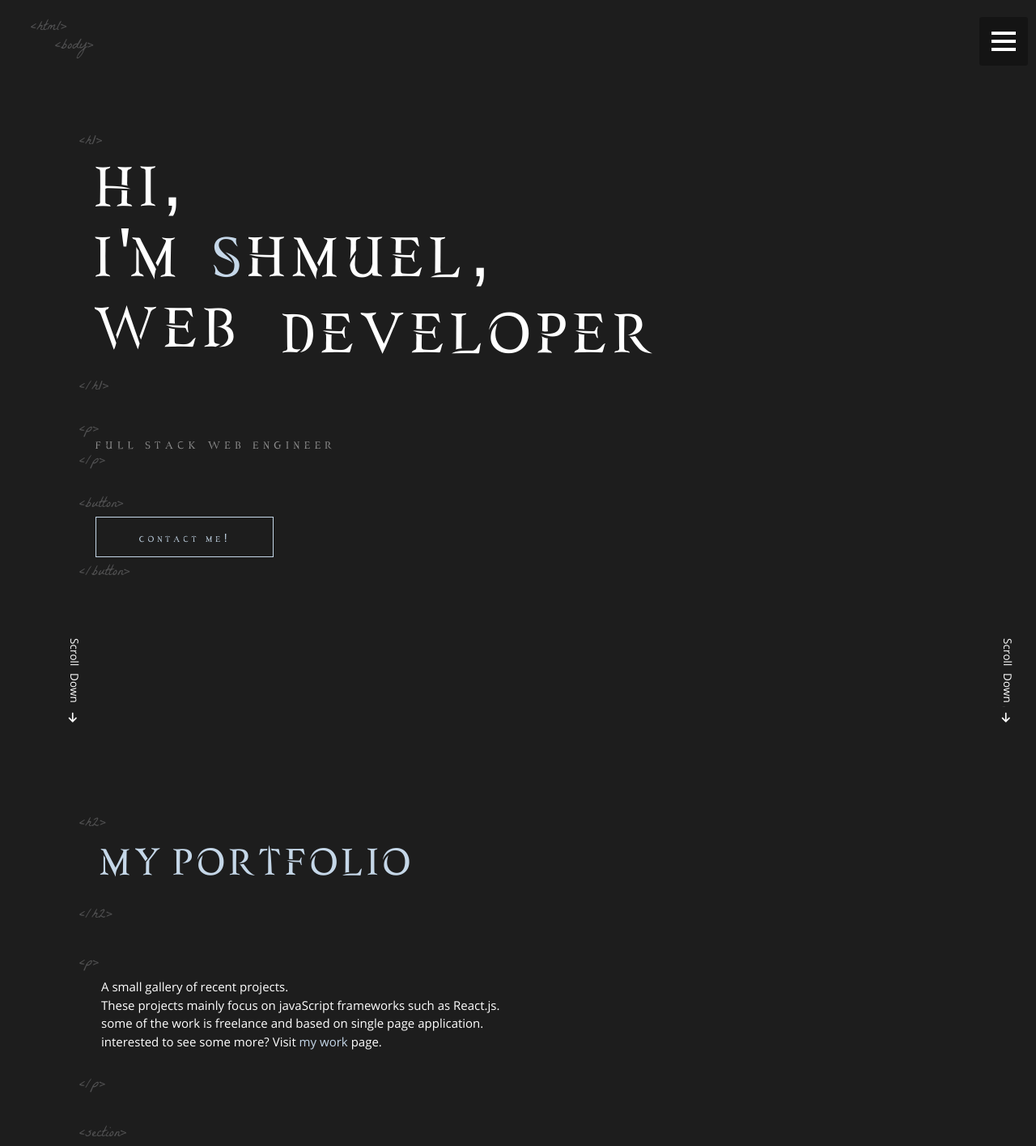
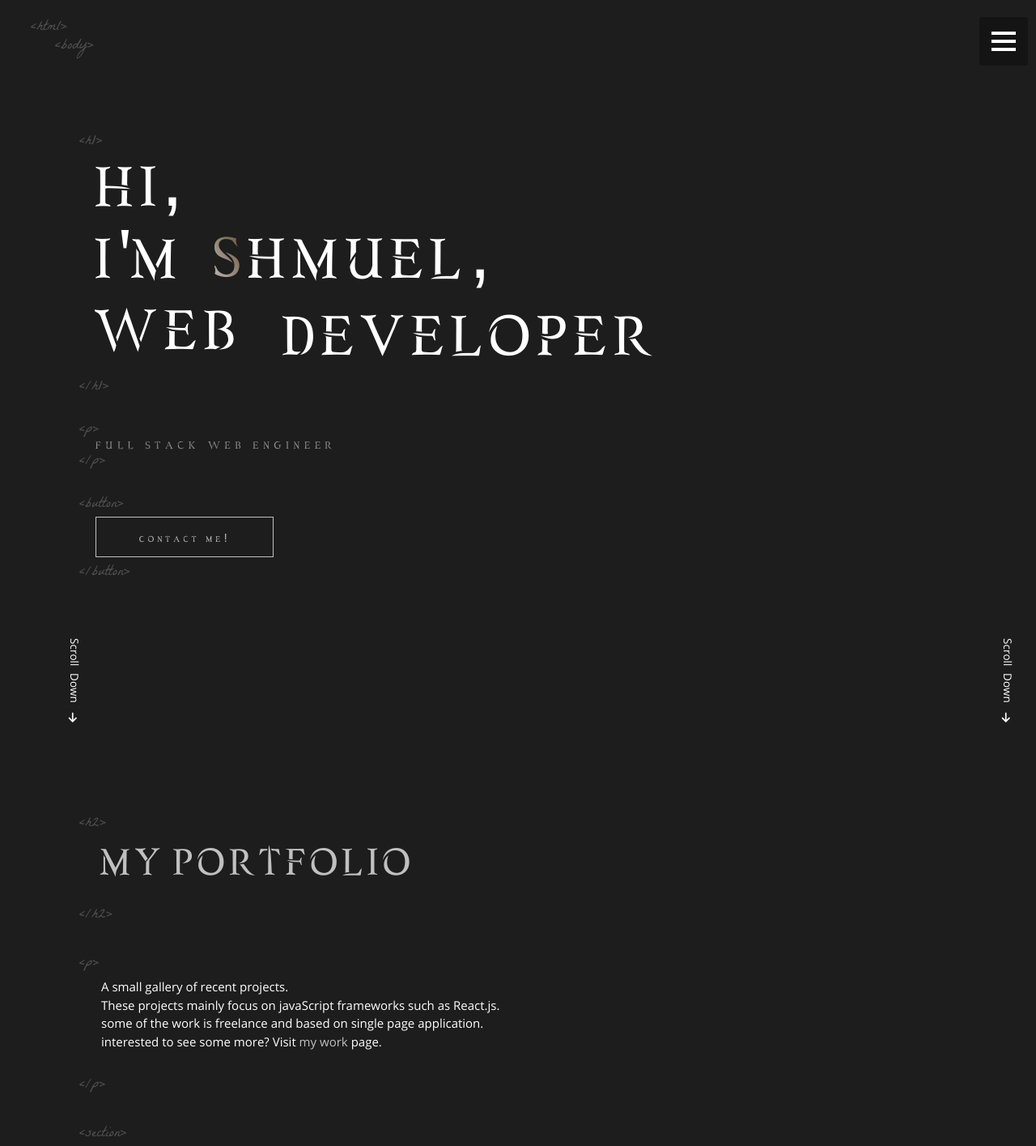
Before and after one commit to shmuel7e/Portfolio, a React (Create React App) app: page / in a window 1280 px wide. Shown: the top 1415 px of the page at 81% size. Built offline with nearby package versions, Linux system fonts and the light colour scheme.

Commit message:
lets try

```diff
--- a/src/cmps/about/styles.module.scss
+++ b/src/cmps/about/styles.module.scss
@@ -35,7 +35,7 @@
 }
 
 .section {
-  color: #c5d7e8;
+  color: silver;
   font-size: 30px;
   font-family: Sekiro, sans-serif;
   display: flex;
--- a/src/cmps/animatedLetter/styles.module.scss
+++ b/src/cmps/animatedLetter/styles.module.scss
@@ -6,7 +6,7 @@
 }
 
 .letter:hover {
-  color: #c5d7e8 ;
+  color: silver ;
   animation-duration: 1s;
   animation-iteration-count: 1;
   animation-name: rubberBandHover;
--- a/src/cmps/button/styles.module.scss
+++ b/src/cmps/button/styles.module.scss
@@ -1,6 +1,6 @@
 .button {
   user-select: none;
-  color: #c5d7e8 ;
+  color: silver ;
   letter-spacing: 4px;
   font-family: Sekiro, sans-serif;
   text-decoration: none;
@@ -13,7 +13,7 @@
   line-height: 50px;
   display: block;
   text-align: center;
-  border: 1px solid #c5d7e8 ;
+  border: 1px solid silver ;
   cursor: pointer;
   letter-spacing: 3px;
   font-size: 14px;
@@ -29,6 +29,6 @@
 
 .button:hover {
   transition: ease 0.5s all;
-  background: #c5d7e8 ;
+  background: silver ;
   color: black;
 }
--- a/src/cmps/logo/styles.module.scss
+++ b/src/cmps/logo/styles.module.scss
@@ -1,7 +1,10 @@
 .logoStyle {
   user-select: none;
   font-family: Sekiro, sans-serif;
-  color: #c5d7e8;
+  background-image: linear-gradient(60deg,silver, #533310);
+  background-clip: text;
+  padding-bottom: 3px;
+  color: transparent;
   font-size: 6rem;
   animation: rotate 0.2s linear;
   @media (max-width: 700px) {
--- a/src/cmps/myPortfolio/styles.module.scss
+++ b/src/cmps/myPortfolio/styles.module.scss
@@ -1,5 +1,5 @@
 .container {
-  color: #c5d7e8;
+  color: silver;
   font-size: 4rem;
   font-family: Sekiro, sans-serif;
 
@@ -35,7 +35,7 @@
 
 .subTxt {
   span {
-    color: #c5d7e8;
+    color: silver;
     outline: none;
     user-select: none;
   }
```
